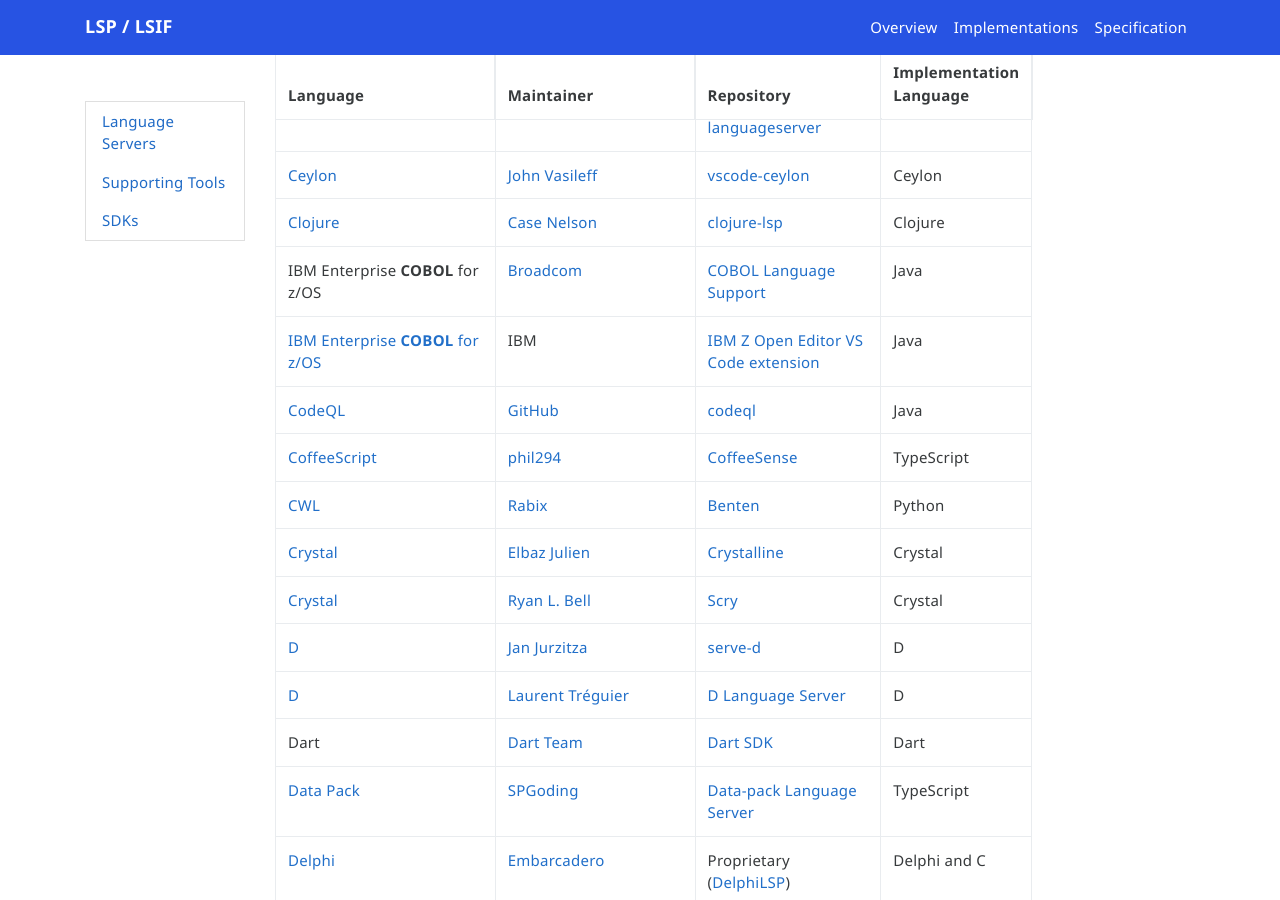
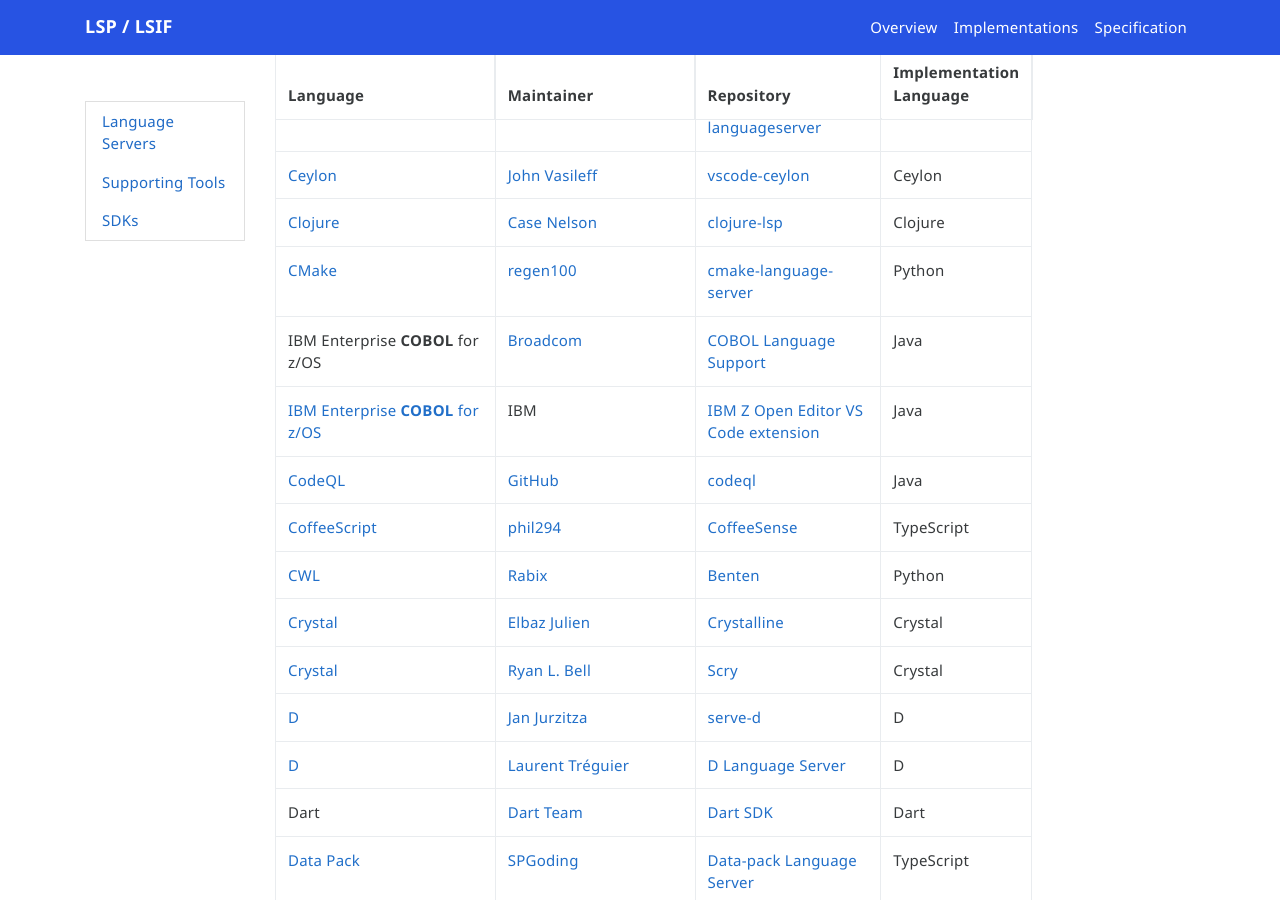
Before and after one commit to microsoft/language-server-protocol, a Jekyll site: the page built from _implementors/servers.md, in a window 1280 px wide and 900 px high, scrolled down 1525 px. Built offline with Jekyll 4.4.1, drawn with Linux system fonts in a browser that asks for light colours; nearby versions of some CDN libraries; comment, search, counter and statistics services are not loaded.

Commit message:
Add CMake Language Server

```diff
--- a/_implementors/servers.md
+++ b/_implementors/servers.md
@@ -36,6 +36,7 @@
 | CSS/LESS/SASS | MS | [vscode-css-languageserver](https://github.com/Microsoft/vscode/tree/master/extensions/css-language-features/server) | TypeScript |
 | [Ceylon](https://ceylon-lang.org/) | [John Vasileff](https://github.com/jvasileff) | [vscode-ceylon](https://github.com/jvasileff/vscode-ceylon) | Ceylon |
 | [Clojure](https://clojure.org/) | [Case Nelson](https://github.com/snoe) | [clojure-lsp](https://github.com/snoe/clojure-lsp) | Clojure |
+| [CMake](https://cmake.org/) | [regen100](https://github.com/regen100) | [cmake-language-server](https://github.com/regen100/cmake-language-server) | Python |
 | IBM Enterprise **COBOL** for z/OS | [Broadcom](https://www.broadcom.com/) | [COBOL Language Support](https://github.com/eclipse/che-che4z-lsp-for-cobol) | Java |
 | [IBM Enterprise **COBOL** for z/OS](https://www.ibm.com/support/knowledgecenter/SS6SG3_6.3.0/welcome.html) | IBM |  [IBM Z Open Editor VS Code extension](https://marketplace.visualstudio.com/items?itemName=IBM.zopeneditor) | Java |
 | [CodeQL](https://securitylab.github.com/tools/codeql) | [GitHub](https://github.com/github/codeql) | [codeql](https://github.com/github/codeql) | Java |
```
